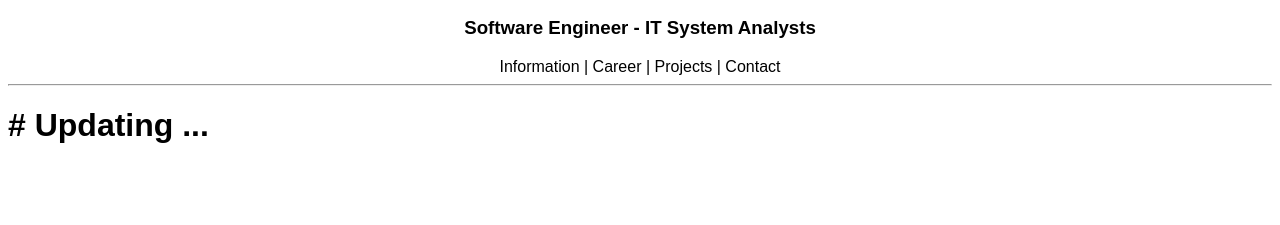
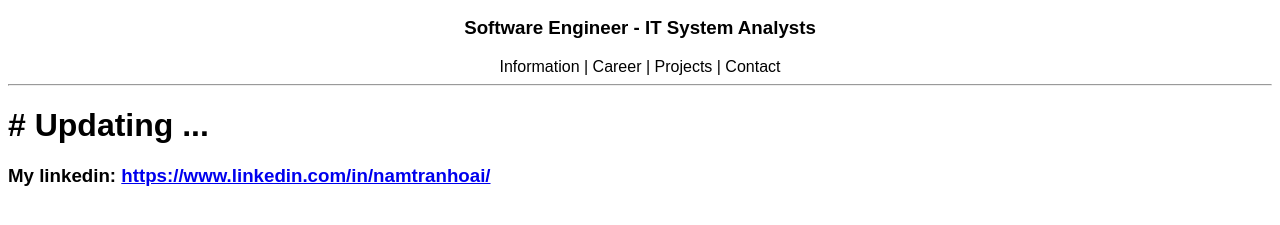
Before and after one commit to namtranhoai/e-portfolio, a plain HTML site: page index.html in a window 1280 px wide. Shown: the part 209-434 px from the top of the page. Drawn offline with Linux system fonts and the light colour scheme.

Commit message:
commit first

```diff
--- a/index.html
+++ b/index.html
@@ -15,6 +15,7 @@
         <hr>
         <main>
             <h1># Updating ...</h1>
+            <h3>My linkedin: <a href="https://www.linkedin.com/in/namtranhoai/">https://www.linkedin.com/in/namtranhoai/</a></h3>
         </main>
 
     </body>
```
